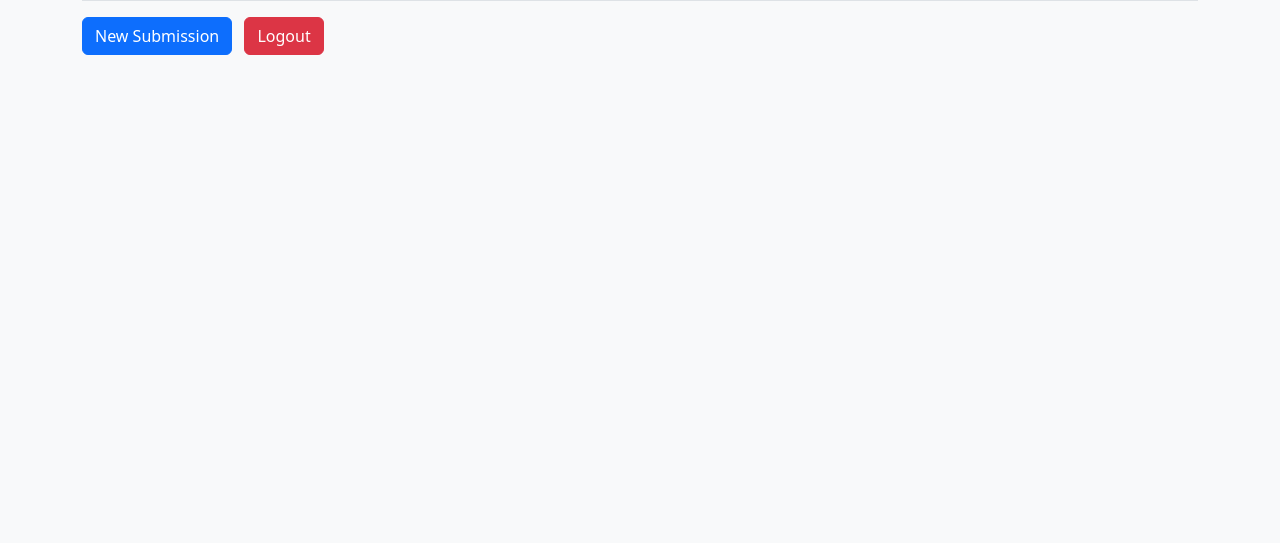
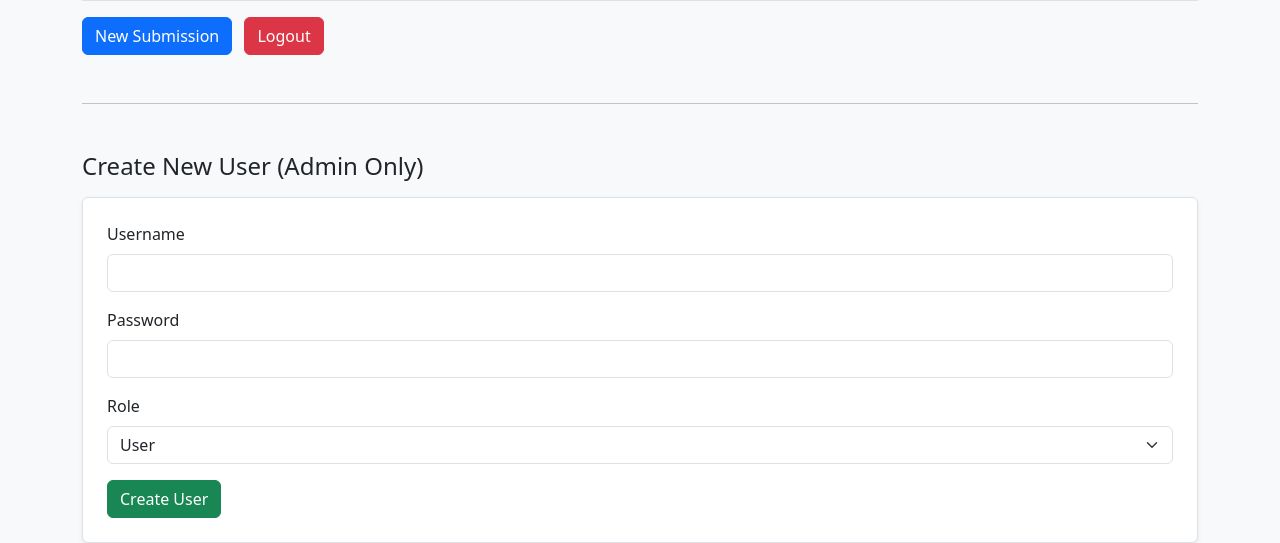
Before and after one commit to davidakanjii/data_collection_app, a Flask app: page /dashboard in a window 1280 px wide. Shown: the part 343-886 px from the top of the page. Before the commit the page ends 398 px from the top, so only its background shows below. Run offline with Flask 3, Linux system fonts and the light colour scheme; a user stored in the database is signed in; data comes from the database, SQL or seed files in the repository; both versions use the stored data as it was after the commit.

Commit message:
Update role-based access, add admin user creation form, and other improvements

```diff
--- a/app.py
+++ b/app.py
@@ -1,4 +1,4 @@
-from flask import Flask, render_template, request, redirect, url_for, session, send_from_directory
+from flask import Flask, render_template, request, redirect, url_for, session, send_from_directory, flash
 import os
 import sqlite3
 from werkzeug.utils import secure_filename
@@ -17,10 +17,12 @@
 def init_db():
     conn = sqlite3.connect('data/database.db')
     c = conn.cursor()
+    # Updated users table to include 'role' with default 'user'
     c.execute('''CREATE TABLE IF NOT EXISTS users (
                  id INTEGER PRIMARY KEY AUTOINCREMENT,
                  username TEXT NOT NULL UNIQUE,
-                 password TEXT NOT NULL)''')
+                 password TEXT NOT NULL,
+                 role TEXT NOT NULL DEFAULT 'user')''')
     c.execute('''CREATE TABLE IF NOT EXISTS submissions (
                  id INTEGER PRIMARY KEY AUTOINCREMENT,
                  name TEXT,
@@ -41,23 +43,26 @@
 @app.route('/login', methods=['GET', 'POST'])
 def login():
     if request.method == 'POST':
-        username = request.form['username']
-        password = request.form['password']
+        username = request.form['username'].strip()
+        password = request.form['password'].strip()
         conn = sqlite3.connect('data/database.db')
         c = conn.cursor()
-        c.execute("SELECT * FROM users WHERE username = ?", (username,))
+        c.execute("SELECT password, role FROM users WHERE username = ?", (username,))
         user = c.fetchone()
         conn.close()
-        if user and check_password_hash(user[2], password):
+        if user and check_password_hash(user[0], password):
             session['username'] = username
+            session['role'] = user[1]  # Save role in session for access control
             return redirect(url_for('dashboard'))
         else:
-            return "Invalid credentials"
+            flash("Invalid username or password")
+            return redirect(url_for('login'))
     return render_template('login.html')
 
 @app.route('/logout')
 def logout():
     session.pop('username', None)
+    session.pop('role', None)
     return redirect(url_for('login'))
 
 @app.route('/form', methods=['GET', 'POST'])
@@ -97,6 +102,35 @@
     conn.close()
     return render_template('dashboard.html', submissions=submissions)
 
+@app.route('/create_user', methods=['POST'])
+def create_user_from_dashboard():
+    # Only admin users can create new users
+    if 'role' not in session or session['role'] != 'admin':
+        return redirect(url_for('dashboard'))
+
+    username = request.form['new_username'].strip()
+    password = request.form['new_password'].strip()
+    role = request.form['new_role'].strip().lower()
+
+    if role not in ['admin', 'user']:
+        return "Invalid role selected", 400
+
+    hashed_pw = generate_password_hash(password)
+
+    conn = sqlite3.connect('data/database.db')
+    cursor = conn.cursor()
+    try:
+        cursor.execute("INSERT INTO users (username, password, role) VALUES (?, ?, ?)", (username, hashed_pw, role))
+        conn.commit()
+    except sqlite3.IntegrityError:
+        conn.close()
+        flash("Username already exists.")
+        return redirect(url_for('dashboard'))
+    conn.close()
+
+    flash(f"User '{username}' created successfully with role '{role}'.")
+    return redirect(url_for('dashboard'))
+
 @app.route('/uploads/<filename>')
 def uploaded_file(filename):
     return send_from_directory(app.config['UPLOAD_FOLDER'], filename)
```
Also changed, not shown: data/database.db, templates/dashboard.html (line endings or trailing spaces).
